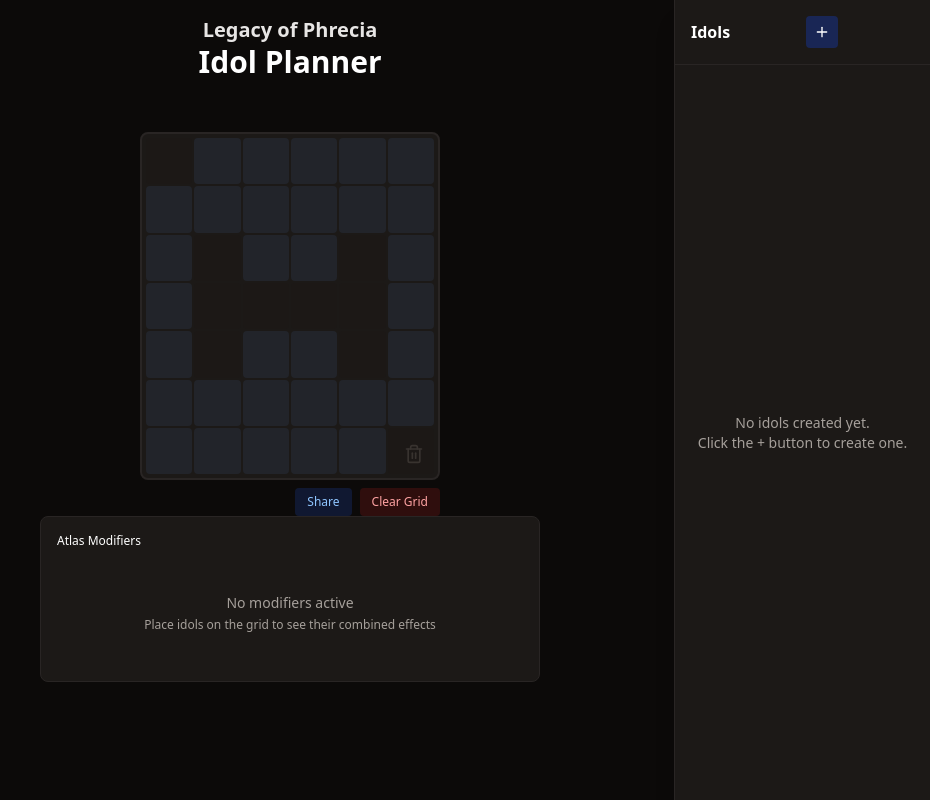
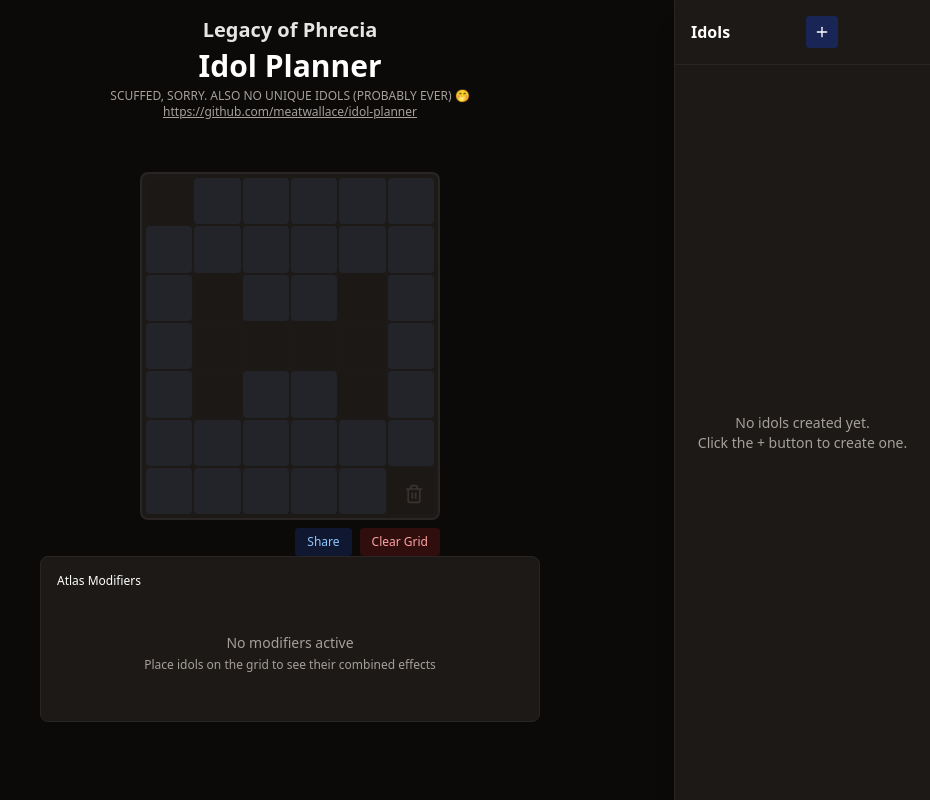
Before and after one commit to meatwallace/idol-planner, a React (Vite) app: page / in a window 1280 px wide. Shown: the whole page, without its empty margins (350-1280 px from the left). Built offline with nearby package versions, Linux system fonts and the light colour scheme.

Commit message:
feat: add disclaimer

```diff
--- a/src/App.tsx
+++ b/src/App.tsx
@@ -392,7 +392,15 @@
           {/* Header */}
           <header className='p-4 text-center'>
             <h1 className='text-xl font-bold text-stone-200'>Legacy of Phrecia</h1>
-            <h2 className='text-3xl font-bold'>Idol Planner</h2>
+            <h2 className='text-3xl font-bold my-1'>Idol Planner</h2>
+            <p className='text-xs text-stone-400'>
+              SCUFFED, SORRY. ALSO NO UNIQUE IDOLS (PROBABLY EVER) 🤭
+            </p>
+            <p className='text-xs text-stone-400 underline'>
+              <a href='https://github.com/meatwallace/idol-planner'>
+                https://github.com/meatwallace/idol-planner
+              </a>
+            </p>
           </header>
 
           {/* Main Content */}
```
